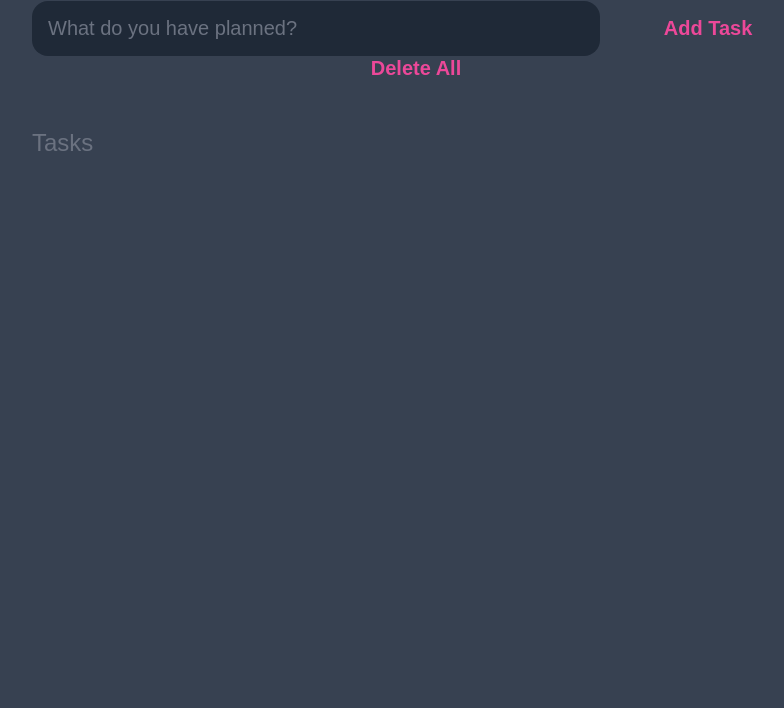
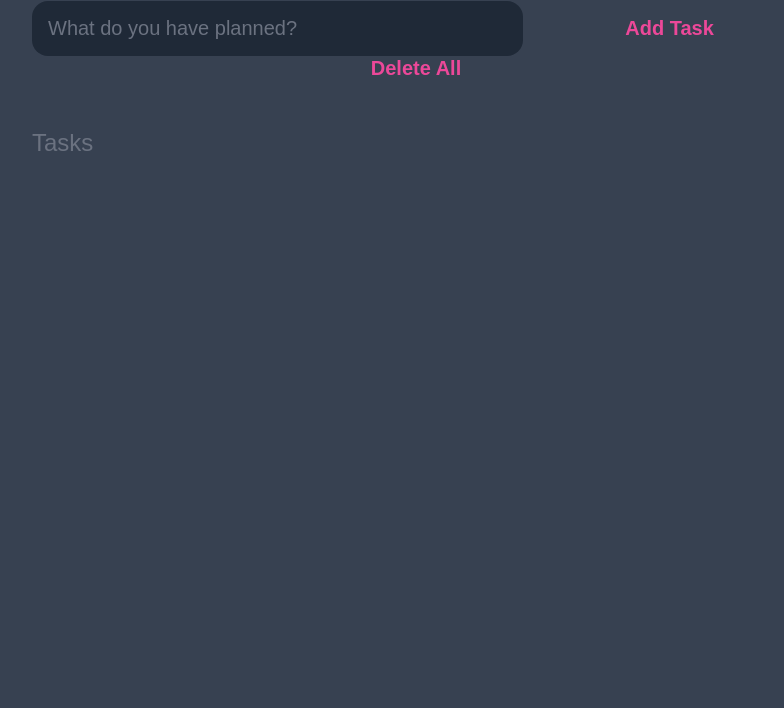
Before and after one commit to MEshareebRajput/Todo-App-With-Firebase, a plain HTML site: page index.html in a window 1280 px wide. Shown: the part 92-800 px from the top of the page, without its empty margins (224-1008 px from the left). Drawn offline with Linux system fonts and the light colour scheme; no server answers.

Commit message:
Final Todo app with Firebase.

```diff
--- a/style.css
+++ b/style.css
@@ -49,7 +49,7 @@ input, button {
 }
 
 #new-task-input {
-    flex: 1 1 70%; /* Adjust for responsiveness */
+    flex: 1 1 60%; /* Adjusted for responsiveness */
     background-color: var(--darker);
     padding: 1rem;
     border-radius: 1rem;
@@ -68,7 +68,7 @@ input, button {
     font-weight: 700;
     cursor: pointer;
     transition: 0.4s;
-    flex: 1 1 20%; /* Adjust for responsiveness */
+    flex: 1 1 30%; /* Adjusted for responsiveness */
 }
 
 #new-task-submit:hover, #delete-all-tasks:hover {
```
